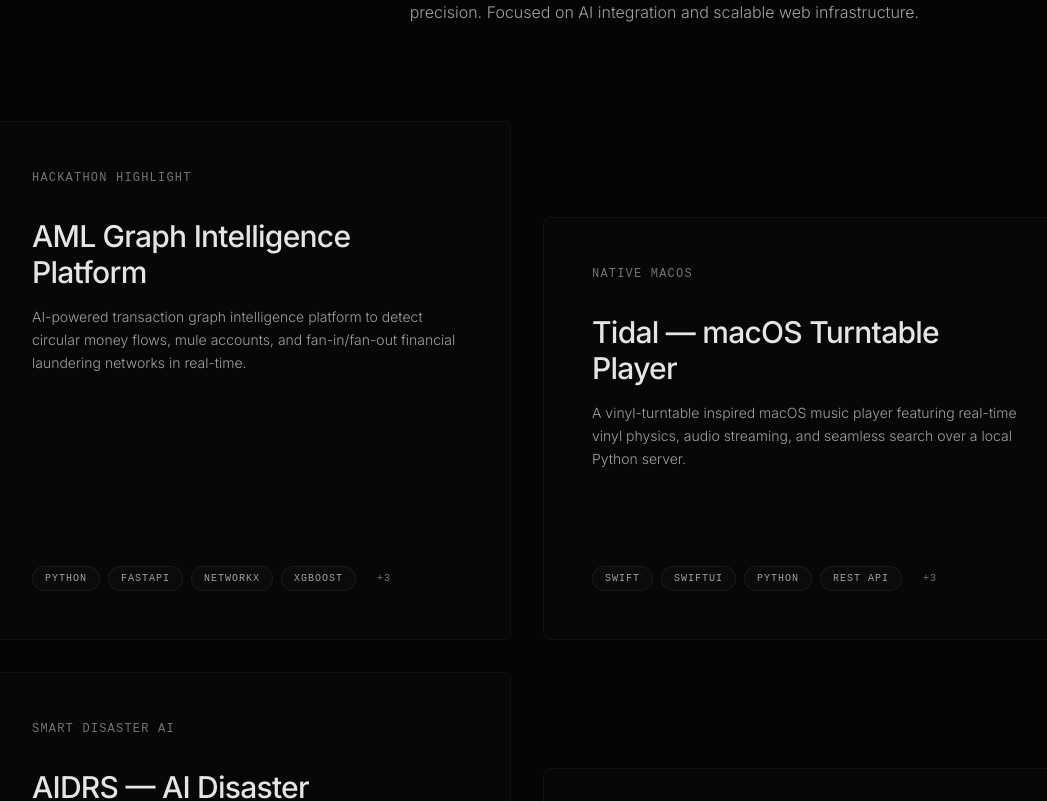
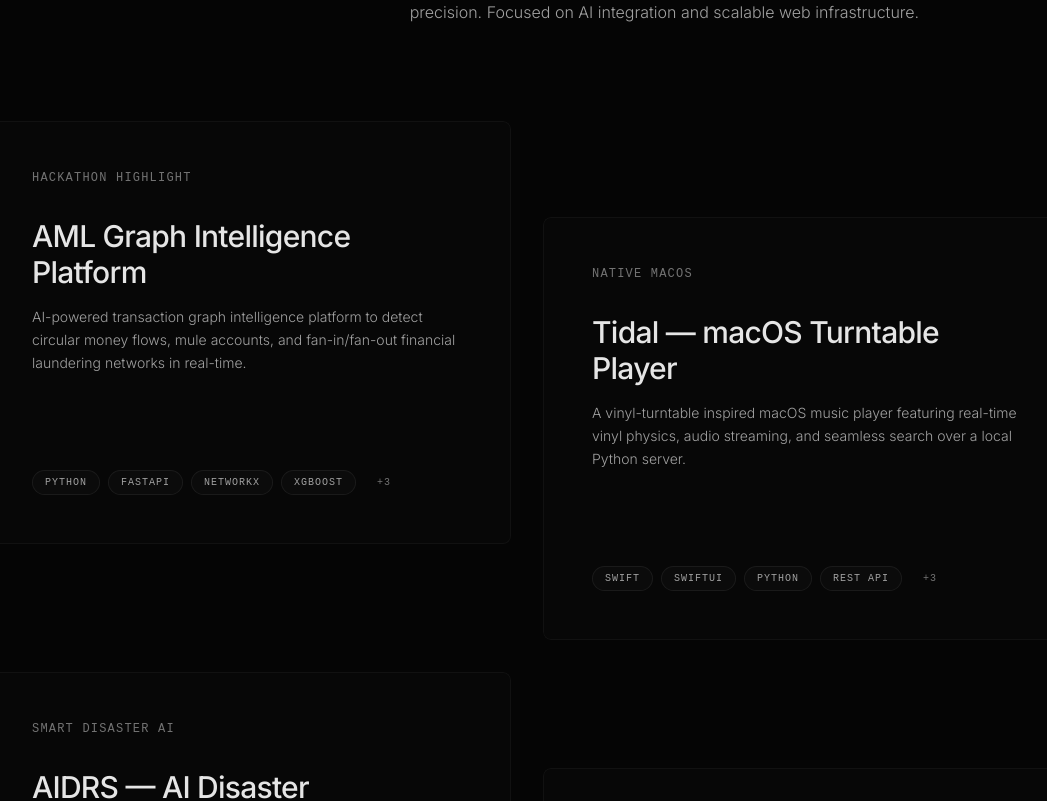
Before and after one commit to Rishabh2603-sus/portfolio-v2, a React (Vite) app: page / in a window 1280 px wide. Shown: the part 980-1781 px from the top of the page, without its empty margins (113-1160 px from the left). Built offline with nearby package versions, Linux system fonts and the light colour scheme.

Commit message:
feat: add dynamic mouse-tracking spotlight glow on project cards

```diff
--- a/src/App.tsx
+++ b/src/App.tsx
@@ -3,6 +3,7 @@ import Lenis from "@studio-freight/lenis";
 import { motion, useScroll, useTransform, AnimatePresence } from "framer-motion";
 import { Terminal, Mail, ArrowUpRight, ArrowRight, Download, Menu, X, Volume2, VolumeX } from "lucide-react";
 import { TerminalMode } from "./components/ui/TerminalMode";
+import { useGlowCard } from "./hooks/useGlowCard";
 import { useSoundDesign } from "./hooks/useSoundDesign";
 import { projects, experience, skillCategories } from "./data/content";
 import { cn } from "./utils";
@@ -376,6 +377,20 @@ function HeroSection() {
   );
 }
 
+function GlowCard({ children, className }: { children: React.ReactNode; className?: string }) {
+  const { cardRef, handleMouseMove, handleMouseLeave } = useGlowCard();
+  return (
+    <div
+      ref={cardRef}
+      onMouseMove={handleMouseMove}
+      onMouseLeave={handleMouseLeave}
+      className={`glow-card ${className ?? ''}`}
+    >
+      {children}
+    </div>
+  );
+}
+
 function ProjectsSection() {
   return (
     <section id="projects" className="py-32 border-t border-white/[0.06]">
@@ -394,16 +409,14 @@ function ProjectsSection() {
 
       <div className="grid grid-cols-1 md:grid-cols-2 gap-6 md:gap-8">
         {projects.map((project: any, i: number) => (
+          <GlowCard className={cn("rounded-lg", i % 2 === 1 ? "md:mt-24" : "")}>
           <motion.div
             key={project.id}
             initial={{ opacity: 0, y: 40 }}
             whileInView={{ opacity: 1, y: 0 }}
             viewport={{ once: true, margin: "-100px" }}
             transition={{ duration: 0.8, delay: (i % 2) * 0.15, ease: [0.16, 1, 0.3, 1] }}
-            className={cn(
-              "group relative flex flex-col justify-between p-8 md:p-12 border border-white/[0.04] bg-white/[0.01] hover:bg-white/[0.03] transition-all duration-500 rounded-lg",
-              i % 2 === 1 ? "md:mt-24" : ""
-            )}
+            className="group relative z-[2] flex flex-col justify-between p-8 md:p-12 border border-white/[0.04] bg-white/[0.01] hover:bg-white/[0.03] transition-all duration-500 rounded-lg"
           >
             <div className="mb-24">
               <div className="flex justify-between items-start mb-8">
@@ -441,6 +454,7 @@ function ProjectsSection() {
               )}
             </div>
           </motion.div>
+          </GlowCard>
         ))}
       </div>
     </section>
--- /dev/null
+++ b/src/hooks/useGlowCard.ts
@@ -0,0 +1,32 @@
+import { useRef, useCallback } from 'react';
+
+/**
+ * Returns a ref to attach to a card element and a mouse move handler.
+ * On mouse move, the card's --x and --y CSS variables are updated to
+ * the cursor's position relative to the card, driving a radial-gradient
+ * spotlight in CSS via `background` or `::before`.
+ */
+export function useGlowCard() {
+  const cardRef = useRef<HTMLDivElement>(null);
+
+  const handleMouseMove = useCallback((e: React.MouseEvent<HTMLDivElement>) => {
+    const card = cardRef.current;
+    if (!card) return;
+
+    const rect = card.getBoundingClientRect();
+    const x = e.clientX - rect.left;
+    const y = e.clientY - rect.top;
+
+    card.style.setProperty('--glow-x', `${x}px`);
+    card.style.setProperty('--glow-y', `${y}px`);
+    card.style.setProperty('--glow-opacity', '1');
+  }, []);
+
+  const handleMouseLeave = useCallback(() => {
+    const card = cardRef.current;
+    if (!card) return;
+    card.style.setProperty('--glow-opacity', '0');
+  }, []);
+
+  return { cardRef, handleMouseMove, handleMouseLeave };
+}
--- a/src/index.css
+++ b/src/index.css
@@ -74,3 +74,48 @@ body {
     cursor: none !important;
   }
 }
+
+/* Dynamic Mouse Glow Card */
+.glow-card {
+  --glow-x: 50%;
+  --glow-y: 50%;
+  --glow-opacity: 0;
+  position: relative;
+  overflow: hidden;
+}
+
+.glow-card::before {
+  content: '';
+  position: absolute;
+  inset: 0;
+  opacity: var(--glow-opacity);
+  background: radial-gradient(
+    600px circle at var(--glow-x) var(--glow-y),
+    rgba(255, 255, 255, 0.045),
+    transparent 40%
+  );
+  transition: opacity 0.4s ease;
+  pointer-events: none;
+  z-index: 1;
+  border-radius: inherit;
+}
+
+.glow-card::after {
+  content: '';
+  position: absolute;
+  inset: 0;
+  opacity: var(--glow-opacity);
+  background: radial-gradient(
+    300px circle at var(--glow-x) var(--glow-y),
+    rgba(255, 255, 255, 0.12),
+    transparent 40%
+  );
+  border-radius: inherit;
+  transition: opacity 0.4s ease;
+  pointer-events: none;
+  z-index: 0;
+  -webkit-mask: linear-gradient(#fff 0 0) content-box, linear-gradient(#fff 0 0);
+  -webkit-mask-composite: xor;
+  mask-composite: exclude;
+  padding: 1px;
+}
```
